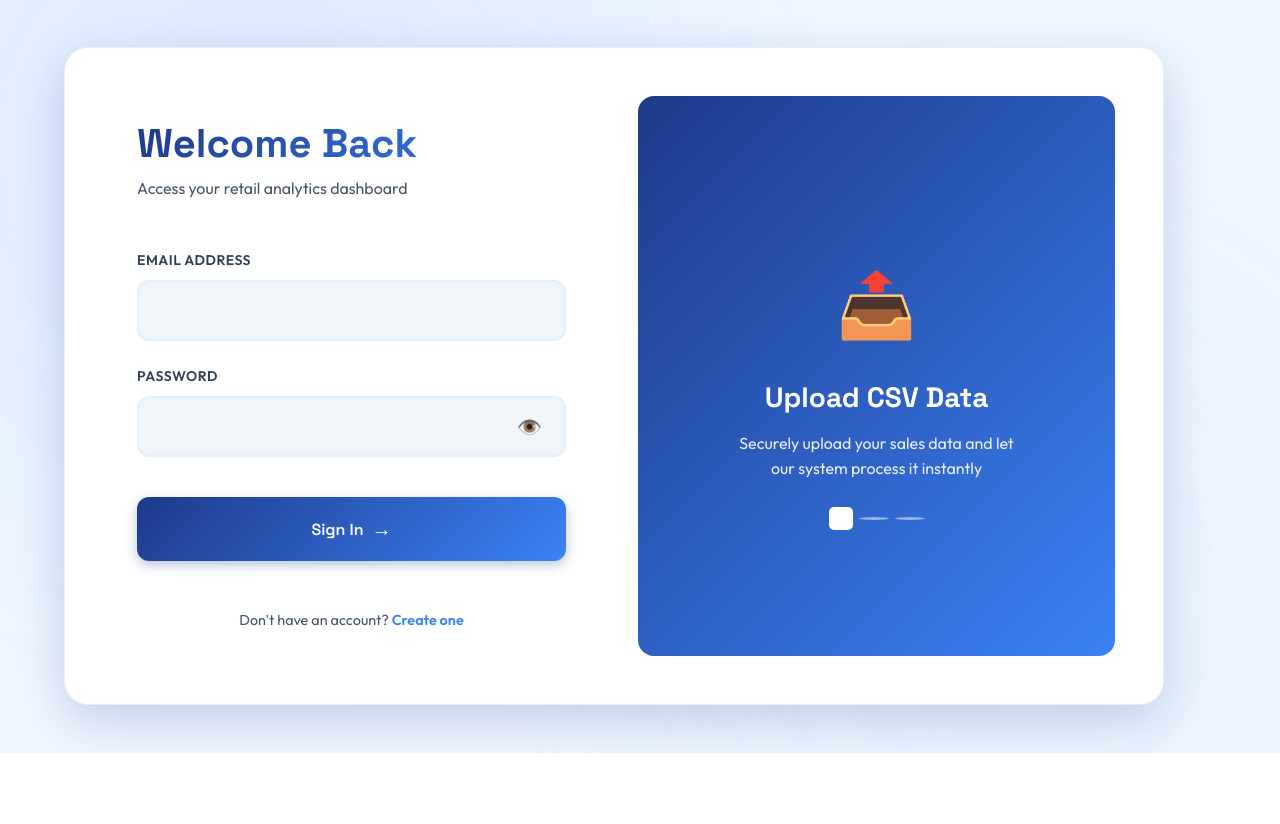
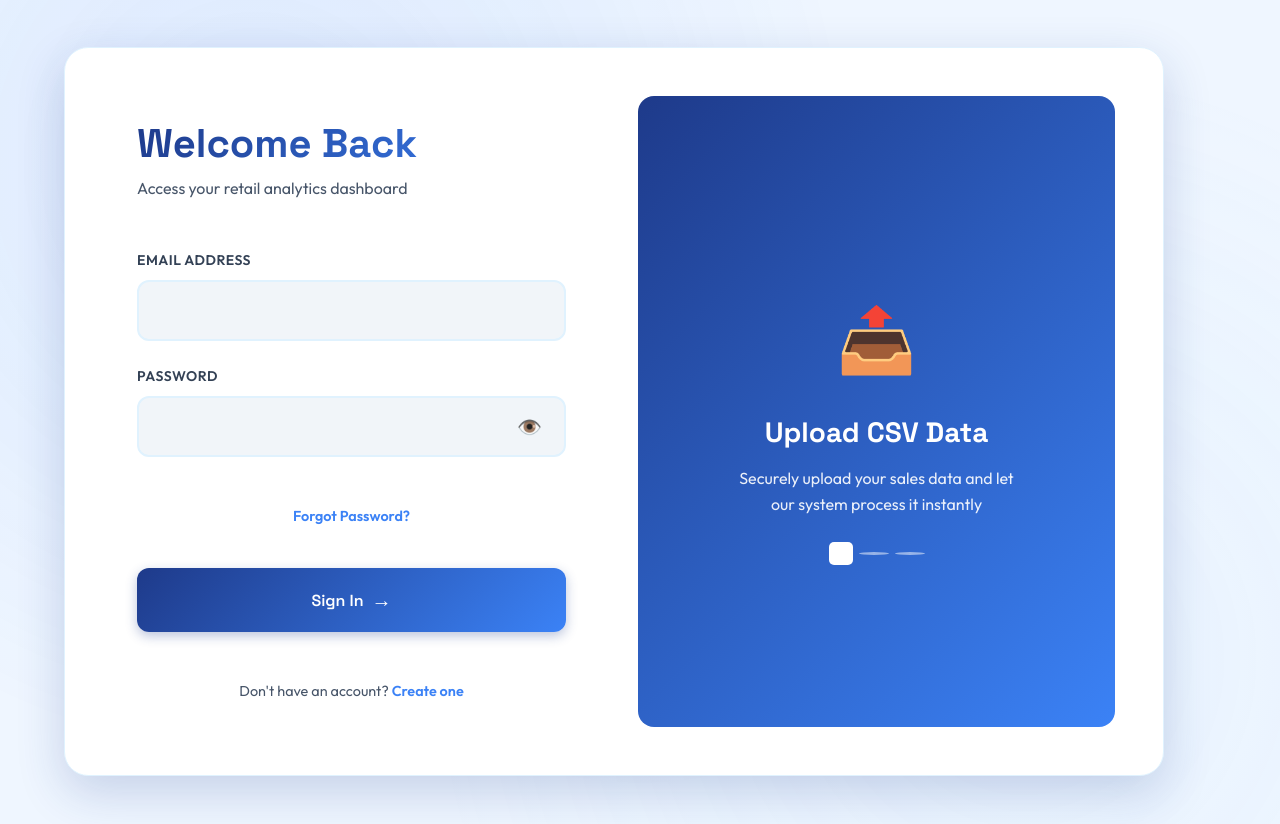
Before and after one commit to Ronny00005/RetailSense, a Flask app: page / in a window 1280 px wide. Shown: the part 97-921 px from the top of the page. Before the commit the page ends 850 px from the top, so only its background shows below. Run offline with Flask 3, Linux system fonts and the light colour scheme; parts of the project's set-up code (start-up, migrations or seed data) failed here and were passed over; some libraries are stand-ins or nearby versions.

Commit message:
Changes in UI

```diff
--- a/app.py
+++ b/app.py
@@ -5,12 +5,18 @@ from flask import send_file
 from flask import Flask, request, jsonify, redirect, url_for, render_template, session
 
 
-
 import os
 from werkzeug.security import generate_password_hash, check_password_hash
 from werkzeug.utils import secure_filename
 
 import pandas as pd
+from flask_mail import Mail, Message
+import random
+import datetime
+
+
+mail = Mail(app)
+
 app = Flask(__name__, static_folder="static")
 
 
@@ -21,6 +27,12 @@ ALLOWED_EXTENSIONS = {"csv"}
 
 os.makedirs(UPLOAD_FOLDER, exist_ok=True)
 app.config["UPLOAD_FOLDER"] = UPLOAD_FOLDER
+app.config["MAIL_SERVER"] = "smtp.gmail.com"
+app.config["MAIL_PORT"] = 587
+app.config["MAIL_USE_TLS"] = True
+app.config["MAIL_USERNAME"] = os.environ.get("MAIL_USERNAME")
+app.config["MAIL_PASSWORD"] = os.environ.get("MAIL_PASSWORD")
+
 @app.route("/favicon.ico")
 def favicon():
     return "", 204
@@ -177,7 +189,37 @@ def login():
         "name": user[1],
         "csv_uploaded": user[5]
     })
+@app.route("/forgot-password", methods=["POST"])
+def forgot_password():
+    data = request.get_json()
+    email = data.get("email")
 
+    conn = get_db()
+    cur = conn.cursor()
+    cur.execute("SELECT id FROM users WHERE email = %s", (email,))
+    user = cur.fetchone()
+    conn.close()
+
+    if not user:
+        return jsonify({"success": False, "message": "Email not registered"})
+
+    otp = str(random.randint(100000, 999999))
+
+    session["reset_email"] = email
+    session["reset_otp"] = otp
+    session["otp_expiry"] = (
+        datetime.datetime.now() + datetime.timedelta(minutes=5)
+    ).isoformat()
+
+    msg = Message(
+        "Retail Sense - Password Reset OTP",
+        sender=app.config["MAIL_USERNAME"],
+        recipients=[email]
+    )
+    msg.body = f"Your OTP is {otp}. Valid for 5 minutes."
+    mail.send(msg)
+
+    return jsonify({"success": True})
 @app.route("/upload", methods=["GET", "POST"])
 def upload():
     if "user_id" not in session:
@@ -694,6 +736,46 @@ def product_intelligence():
         "success": True,
         "products": product_df.to_dict(orient="records")
     })
+@app.route("/reset-password", methods=["POST"])
+def reset_password():
+    data = request.get_json()
+
+    email = data.get("email")
+    otp = data.get("otp")
+    new_password = data.get("new_password")
+
+    if email != session.get("reset_email"):
+        return jsonify({"success": False, "message": "Invalid request"})
+
+    if otp != session.get("reset_otp"):
+        return jsonify({"success": False, "message": "Invalid OTP"})
+
+    expiry = session.get("otp_expiry")
+    if not expiry:
+        return jsonify({"success": False, "message": "OTP expired"})
+
+    if datetime.datetime.now() > datetime.datetime.fromisoformat(expiry):
+        return jsonify({"success": False, "message": "OTP expired"})
+
+    if len(new_password) < 8:
+        return jsonify({"success": False, "message": "Password must be at least 8 characters"})
+
+    new_hash = generate_password_hash(new_password)
+
+    conn = get_db()
+    cur = conn.cursor()
+    cur.execute(
+        "UPDATE users SET password = %s WHERE email = %s",
+        (new_hash, email)
+    )
+    conn.commit()
+    conn.close()
+
+    session.pop("reset_email", None)
+    session.pop("reset_otp", None)
+    session.pop("otp_expiry", None)
+
+    return jsonify({"success": True})
 
 if __name__ == "__main__":
     port = int(os.environ.get("PORT", 5000))
--- a/templates/index.html
+++ b/templates/index.html
@@ -53,6 +53,9 @@
                                 </button>
                             </div>
                         </div>
+                        <p class="switch-text">
+                        <span class="link-accent" onclick="showForgot()">Forgot Password?</span>
+                        </p>
 
                         <button type="button" class="btn-primary" onclick="loginUser()">
                             <span>Sign In</span>
@@ -65,6 +68,25 @@
                         </p>
                     </form>
 
+                    <form id="forgotForm" class="auth-form hidden">
+    <div class="input-wrapper">
+        <label>Email</label>
+        <input type="email" id="forgotEmail" class="form-input">
+    </div>
+
+    <div class="input-wrapper">
+        <label>OTP</label>
+        <input type="text" id="forgotOtp" class="form-input">
+    </div>
+
+    <div class="input-wrapper">
+        <label>New Password</label>
+        <input type="password" id="forgotNewPassword" class="form-input">
+    </div>
+
+    <button type="button" class="btn-primary" onclick="sendOtp()">Send OTP</button>
+    <button type="button" class="btn-primary" onclick="resetPassword()">Reset Password</button>
+</form>
 
                     <form id="signupForm" class="auth-form hidden">
                         <div class="signup-scroll">
@@ -194,6 +216,47 @@
                 subtitle.textContent = 'Join us and start analyzing your sales data';
             }, 400);
         }
+        function showForgot(){
+    document.getElementById("loginForm").classList.add("hidden");
+    document.getElementById("forgotForm").classList.remove("hidden");
+}
+
+async function sendOtp(){
+    const email = document.getElementById("forgotEmail").value;
+
+    const res = await fetch("/forgot-password",{
+        method:"POST",
+        headers:{"Content-Type":"application/json"},
+        body:JSON.stringify({email})
+    });
+
+    const data = await res.json();
+    if(data.success){
+        alert("OTP sent to email");
+    }else{
+        alert(data.message);
+    }
+}
+
+async function resetPassword(){
+    const email = document.getElementById("forgotEmail").value;
+    const otp = document.getElementById("forgotOtp").value;
+    const new_password = document.getElementById("forgotNewPassword").value;
+
+    const res = await fetch("/reset-password",{
+        method:"POST",
+        headers:{"Content-Type":"application/json"},
+        body:JSON.stringify({email, otp, new_password})
+    });
+
+    const data = await res.json();
+    if(data.success){
+        alert("Password reset successful");
+        showLogin();
+    }else{
+        alert(data.message);
+    }
+}
 
         function showLogin() {
             const loginForm = document.getElementById('loginForm');
```
